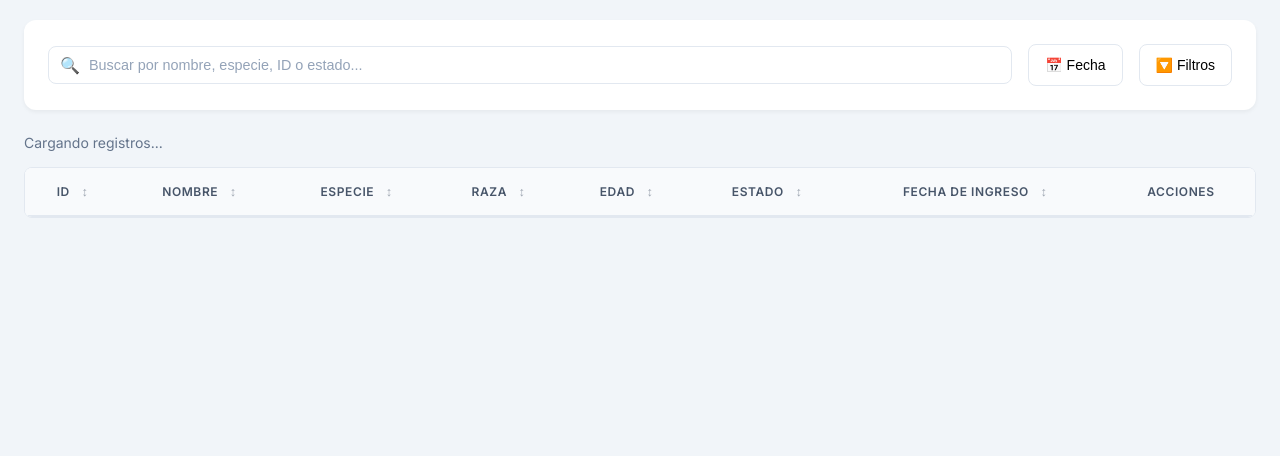
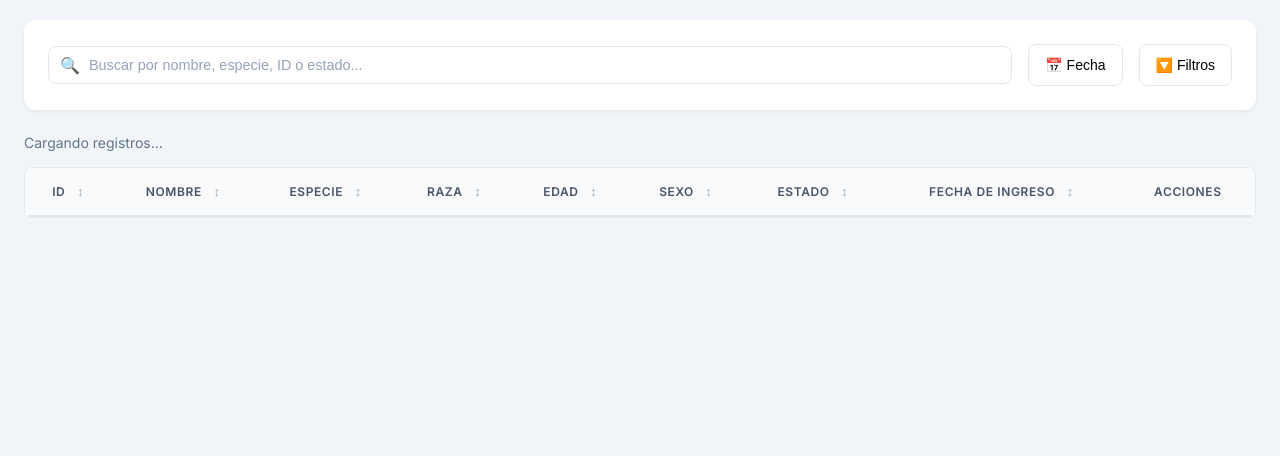
Before and after one commit to Casas-tj/SafePaws, a Django app: page /animales/animales in a window 1280 px wide. Shown: the part 213-669 px from the top of the page. Run offline with Django 5.2, Linux system fonts and the light colour scheme; lists and menus that the app fills with data are empty.

Commit message:
develop: Actualizado archivo animales.html

```diff
--- a/apps/adopciones/templates/adopciones/adopciones.html
+++ b/apps/adopciones/templates/adopciones/adopciones.html
@@ -56,8 +56,6 @@
                 <th>Acciones</th>
             </tr>
         </thead>
-        <tbody id="tableBody">
-        </tbody>
     </table>
 </div>
 {% endblock %}
--- a/apps/animales/templates/animales/animales.html
+++ b/apps/animales/templates/animales/animales.html
@@ -51,14 +51,12 @@
                 <th onclick="sortTable('especie')">Especie <span class="sort-icon">↕</span></th>
                 <th onclick="sortTable('raza')">Raza <span class="sort-icon">↕</span></th>
                 <th onclick="sortTable('edad')">Edad <span class="sort-icon">↕</span></th>
+                <th onclick="sortTable('sexo')">Sexo <span class="sort-icon">↕</span></th>
                 <th onclick="sortTable('estado')">Estado <span class="sort-icon">↕</span></th>
-                <th onclick="sortTable('fechaIngreso')">Fecha de ingreso <span class="sort-icon">↕</span>
-                </th>
+                <th onclick="sortTable('fechaIngreso')">Fecha de ingreso <span class="sort-icon">↕</span></th>
                 <th>Acciones</th>
             </tr>
         </thead>
-        <tbody id="tableBody">
-        </tbody>
     </table>
 </div>
 {% endblock %}
```
